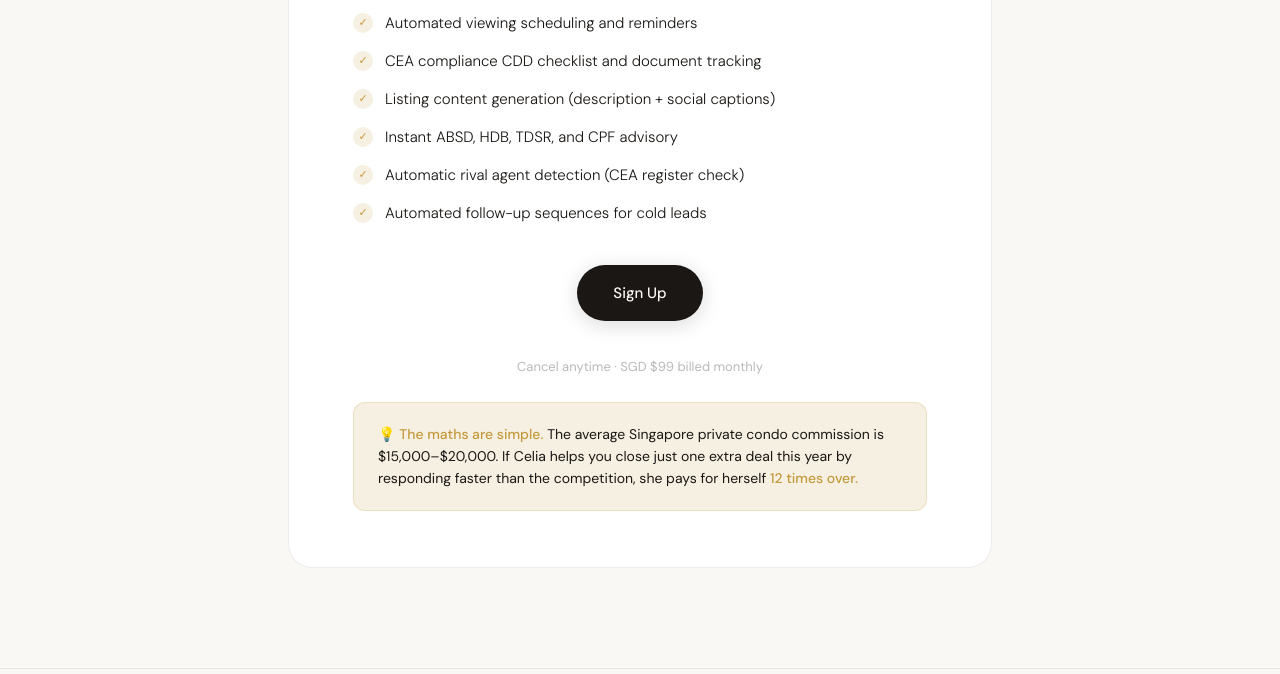
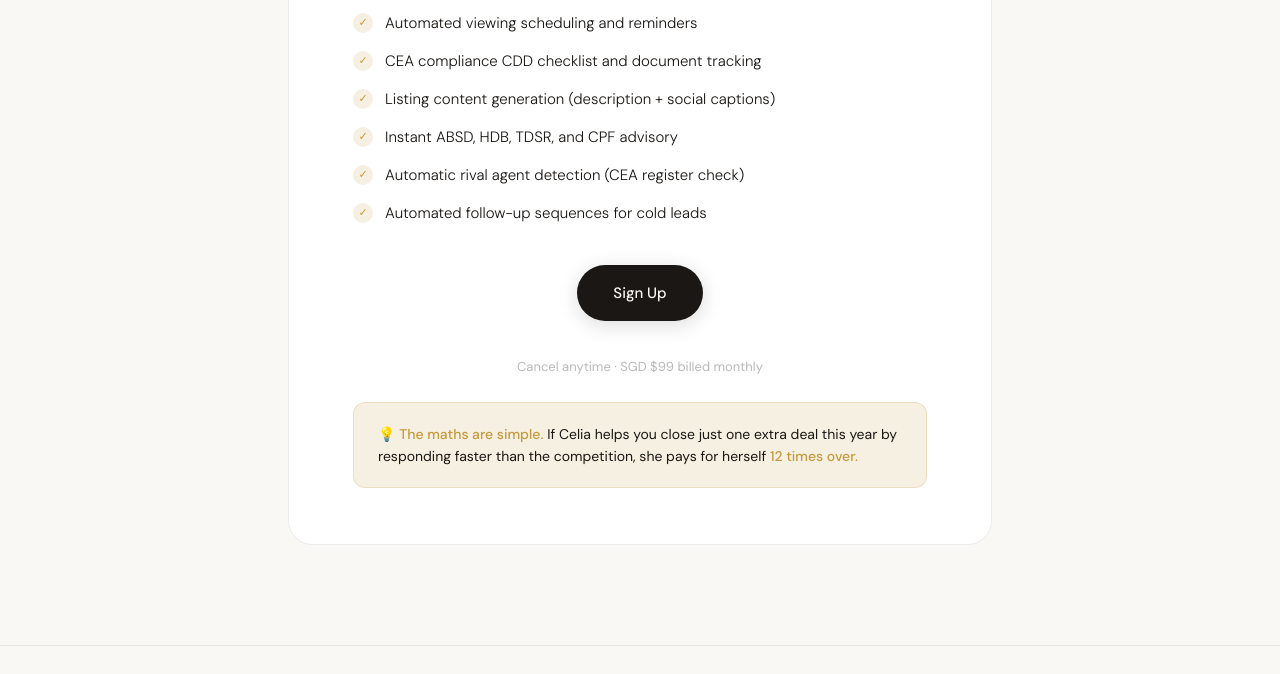
Before and after one commit to quantucanvas-dev/celia-landing, a plain HTML site: page index.html in a window 1280 px wide. Shown: the part 4196-4870 px from the top of the page. Drawn offline with Linux system fonts and the light colour scheme.

Commit message:
Remove commission details from ROI callout

```diff
--- a/index.html
+++ b/index.html
@@ -767,7 +767,7 @@
     <a href="/signup" class="btn-primary" style="display:inline-block; margin-bottom: 16px;">Sign Up</a>
     <p class="pricing-note">Cancel anytime · SGD $99 billed monthly</p>
     <div class="roi-callout">
-      💡 <strong>The maths are simple.</strong> The average Singapore private condo commission is $15,000–$20,000. If Celia helps you close just one extra deal this year by responding faster than the competition, she pays for herself <strong>12 times over.</strong>
+      💡 <strong>The maths are simple.</strong> If Celia helps you close just one extra deal this year by responding faster than the competition, she pays for herself <strong>12 times over.</strong>
     </div>
   </div>
 </section>
```
